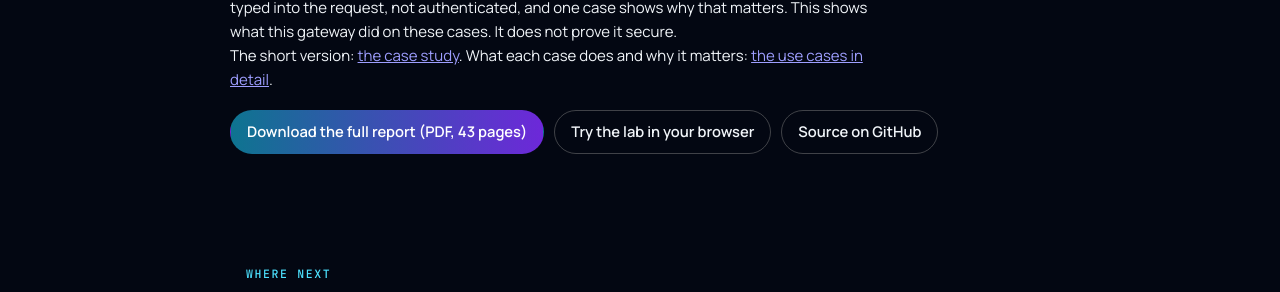
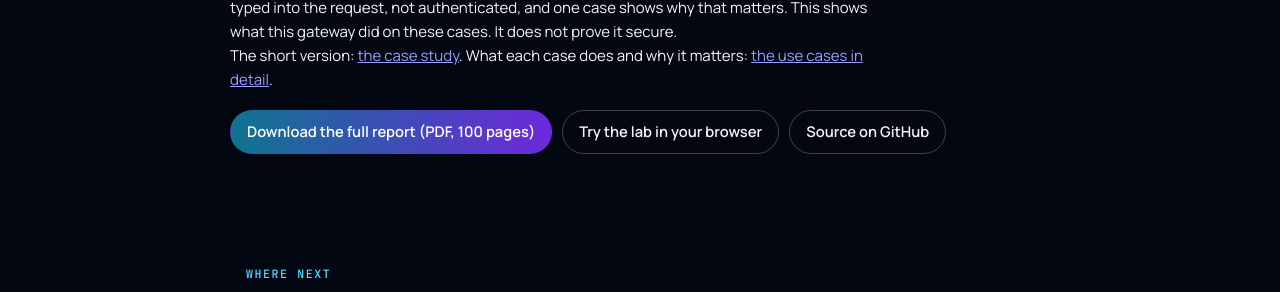
Before and after one commit to trivediroshan1-ui/trivediroshan1-ui.github.io, a Jekyll site: the page mcp-lab-results/index.html, which Jekyll copies as it is, in a window 1280 px wide and 900 px high, scrolled down 9203 px. Shown: the part 181-473 px from the top of the window. Built offline with Jekyll 4.4.1, drawn with Linux system fonts in a browser that asks for light colours.

Commit message:
MCP lab: final report PDF (100 pages, both rounds), links and page counts updated

```diff
--- a/assets/chatbot-data.js
+++ b/assets/chatbot-data.js
@@ -243,7 +243,7 @@
     url: "/mcp-lab-results/",
     keywords: ["mcp results","mcp test results","how many tests","76 cases","210 tests","what failed","test report","mcp report pdf","report"],
     answer:
-      "The results page lists what happened in the MCP lab tests: 210 automated tests and a 76-case runner, with 72 as expected, 1 different and 3 for information. It records the gaps found and what was fixed, and the full 43-page report is a PDF at /assets/humangate-mcp-lab-test-results.pdf. Tools are synthetic, reviewer names are typed rather than proven, and each case was run once on Roshan's own machines.",
+      "The results page lists what happened in the MCP lab tests: 210 automated tests and a 76-case runner, with 72 as expected, 1 different and 3 for information. It records the gaps found and what was fixed, and the full 100-page final report, covering both rounds and 164 scripted checks, is a PDF at /assets/humangate-mcp-lab-final-report.pdf. Tools are synthetic, reviewer names are typed rather than proven, and each case was run once on Roshan's own machines.",
   },
   {
     id: "mcp-lab-use-cases",
--- a/index.html
+++ b/index.html
@@ -367,7 +367,7 @@
               <a class="btn btn-ghost" href="/mcp-lab-in-depth/">In depth: what, why, how</a>
               <a class="btn btn-ghost" href="/mcp-lab-use-cases/">81 use cases in detail</a>
               <a class="btn btn-ghost" href="/mcp-lab-results/">Test results</a>
-              <a class="btn btn-ghost" href="/assets/humangate-mcp-lab-test-results.pdf">Full report (PDF, 43 pages)</a>
+              <a class="btn btn-ghost" href="/assets/humangate-mcp-lab-final-report.pdf">Full report (PDF, 100 pages)</a>
             </div>
           </div>
           <div class="feature-art" role="group" aria-label="How the approval gateway handles one request. Illustrative flow; the tools are synthetic.">
--- a/mcp-lab-case-study/index.html
+++ b/mcp-lab-case-study/index.html
@@ -34,7 +34,7 @@
         <p class="dek">I built a small approval gate for MCP tool calls, then tried to break it 76 ways. Here is what held, what did not, and what I still do not know.</p>
         <div class="mcp-ribbon" aria-hidden="true"></div>
       </header>
-      <nav class="mcp-tabs" aria-label="MCP lab"><a href="/mcp-lab-case-study/" aria-current="page">Case study</a><a href="/mcp-lab-in-depth/">In depth</a><a href="/mcp-lab-use-cases/">Use cases</a><a href="/mcp-lab-results/">Results</a><a href="/mcp-human-approval-gateway/">Try the lab</a><a href="/assets/humangate-mcp-lab-test-results.pdf">Report (PDF)</a><a href="https://github.com/trivediroshan1-ui/mcp-human-approval-gateway">Source</a></nav>
+      <nav class="mcp-tabs" aria-label="MCP lab"><a href="/mcp-lab-case-study/" aria-current="page">Case study</a><a href="/mcp-lab-in-depth/">In depth</a><a href="/mcp-lab-use-cases/">Use cases</a><a href="/mcp-lab-results/">Results</a><a href="/mcp-human-approval-gateway/">Try the lab</a><a href="/assets/humangate-mcp-lab-final-report.pdf">Report (PDF)</a><a href="https://github.com/trivediroshan1-ui/mcp-human-approval-gateway">Source</a></nav>
 
       <section>
         <h2>The question</h2>
@@ -88,7 +88,7 @@
       <section>
         <h2>Honest limits</h2>
         <p class="body-text">One run each, on my machines, with synthetic tools. This shows what this gateway did on these cases. It does not prove it secure.</p>
-        <p class="mcp-cta"><a class="btn btn-primary" href="/assets/humangate-mcp-lab-test-results.pdf">Download the full report (PDF, 43 pages)</a> <a class="btn btn-ghost" href="/mcp-human-approval-gateway/">Try the lab in your browser</a> <a class="btn btn-ghost" href="https://github.com/trivediroshan1-ui/mcp-human-approval-gateway">Source on GitHub</a></p>
+        <p class="mcp-cta"><a class="btn btn-primary" href="/assets/humangate-mcp-lab-final-report.pdf">Download the full report (PDF, 100 pages)</a> <a class="btn btn-ghost" href="/mcp-human-approval-gateway/">Try the lab in your browser</a> <a class="btn btn-ghost" href="https://github.com/trivediroshan1-ui/mcp-human-approval-gateway">Source on GitHub</a></p>
       </section>
       <aside class="hg-next" aria-labelledby="hg-next-t">
         <p class="eyebrow">Where next</p>
--- a/mcp-lab-in-depth/index.html
+++ b/mcp-lab-in-depth/index.html
@@ -34,7 +34,7 @@
         <p class="dek">What I did, why I did it, what I followed, what two rounds of testing found, and what a firm can take from it. Written plainly, with the limits left in.</p>
         <div class="mcp-ribbon" aria-hidden="true"></div>
       </header>
-      <nav class="mcp-tabs" aria-label="MCP lab"><a href="/mcp-lab-case-study/">Case study</a><a href="/mcp-lab-in-depth/" aria-current="page">In depth</a><a href="/mcp-lab-use-cases/">Use cases</a><a href="/mcp-lab-results/">Results</a><a href="/mcp-human-approval-gateway/">Try the lab</a><a href="/assets/humangate-mcp-lab-test-results.pdf">Report (PDF)</a><a href="https://github.com/trivediroshan1-ui/mcp-human-approval-gateway">Source</a></nav>
+      <nav class="mcp-tabs" aria-label="MCP lab"><a href="/mcp-lab-case-study/">Case study</a><a href="/mcp-lab-in-depth/" aria-current="page">In depth</a><a href="/mcp-lab-use-cases/">Use cases</a><a href="/mcp-lab-results/">Results</a><a href="/mcp-human-approval-gateway/">Try the lab</a><a href="/assets/humangate-mcp-lab-final-report.pdf">Report (PDF)</a><a href="https://github.com/trivediroshan1-ui/mcp-human-approval-gateway">Source</a></nav>
 
       <section>
         <h2>The short version</h2>
--- a/mcp-lab-results/index.html
+++ b/mcp-lab-results/index.html
@@ -34,10 +34,10 @@
         <p class="dek">Each row is one test against my own MCP approval gateway: what I expected, and what came back. The ones that did not match my guess are the useful ones.</p>
         <div class="mcp-ribbon" aria-hidden="true"></div>
       </header>
-      <nav class="mcp-tabs" aria-label="MCP lab"><a href="/mcp-lab-case-study/">Case study</a><a href="/mcp-lab-in-depth/">In depth</a><a href="/mcp-lab-use-cases/">Use cases</a><a href="/mcp-lab-results/" aria-current="page">Results</a><a href="/mcp-human-approval-gateway/">Try the lab</a><a href="/assets/humangate-mcp-lab-test-results.pdf">Report (PDF)</a><a href="https://github.com/trivediroshan1-ui/mcp-human-approval-gateway">Source</a></nav>
+      <nav class="mcp-tabs" aria-label="MCP lab"><a href="/mcp-lab-case-study/">Case study</a><a href="/mcp-lab-in-depth/">In depth</a><a href="/mcp-lab-use-cases/">Use cases</a><a href="/mcp-lab-results/" aria-current="page">Results</a><a href="/mcp-human-approval-gateway/">Try the lab</a><a href="/assets/humangate-mcp-lab-final-report.pdf">Report (PDF)</a><a href="https://github.com/trivediroshan1-ui/mcp-human-approval-gateway">Source</a></nav>
 
       <section><p class="mcp-key" aria-label="Colour key"><span><i style="background:#0891b2"></i>policy gate</span><span><i style="background:#7c3aed"></i>a person</span><span><i style="background:#059669"></i>execution</span><span><i style="background:#d97706"></i>audit and unknown</span><span><i style="background:#e11d48"></i>refused</span></p>
-        <p class="body-text">Latest run: the one-command runner after the fixes, 76 cases. The first run on my laptop (71 cases) came out 64 as expected, 5 different, 2 for information. The full written account is in <a href="/assets/humangate-mcp-lab-test-results.pdf">the report</a>.</p>
+        <p class="body-text">Latest run: the one-command runner after the fixes, 76 cases. The first run on my laptop (71 cases) came out 64 as expected, 5 different, 2 for information. The full written account is in <a href="/assets/humangate-mcp-lab-final-report.pdf">the report</a>.</p>
       </section>
       <section>
         <h2>Round two (17 October 2026)</h2>
@@ -84,7 +84,7 @@
         <h2>How to read this</h2>
         <p class="body-text">The gateway and every tool it guards are synthetic. Nothing real is touched. Each case was run once by a script that talks to the same <code>/mcp</code> endpoint the MCP Inspector uses. The lost-response and clock cases run inside the test harness, because the fault switch and the clock only exist there. A separate real 11-minute wait also ended in &ldquo;expired&rdquo;. Reviewer names are typed into the request, not authenticated, and one case shows why that matters. This shows what this gateway did on these cases. It does not prove it secure.</p>
         <p class="body-text">The short version: <a href="/mcp-lab-case-study/">the case study</a>. What each case does and why it matters: <a href="/mcp-lab-use-cases/">the use cases in detail</a>.</p>
-        <p class="mcp-cta"><a class="btn btn-primary" href="/assets/humangate-mcp-lab-test-results.pdf">Download the full report (PDF, 43 pages)</a> <a class="btn btn-ghost" href="/mcp-human-approval-gateway/">Try the lab in your browser</a> <a class="btn btn-ghost" href="https://github.com/trivediroshan1-ui/mcp-human-approval-gateway">Source on GitHub</a></p>
+        <p class="mcp-cta"><a class="btn btn-primary" href="/assets/humangate-mcp-lab-final-report.pdf">Download the full report (PDF, 100 pages)</a> <a class="btn btn-ghost" href="/mcp-human-approval-gateway/">Try the lab in your browser</a> <a class="btn btn-ghost" href="https://github.com/trivediroshan1-ui/mcp-human-approval-gateway">Source on GitHub</a></p>
       </section>
       <aside class="hg-next" aria-labelledby="hg-next-t">
         <p class="eyebrow">Where next</p>
```
Also changed, not shown: mcp-lab-use-cases/index.html (+2 -2 lines), 2 other files.
